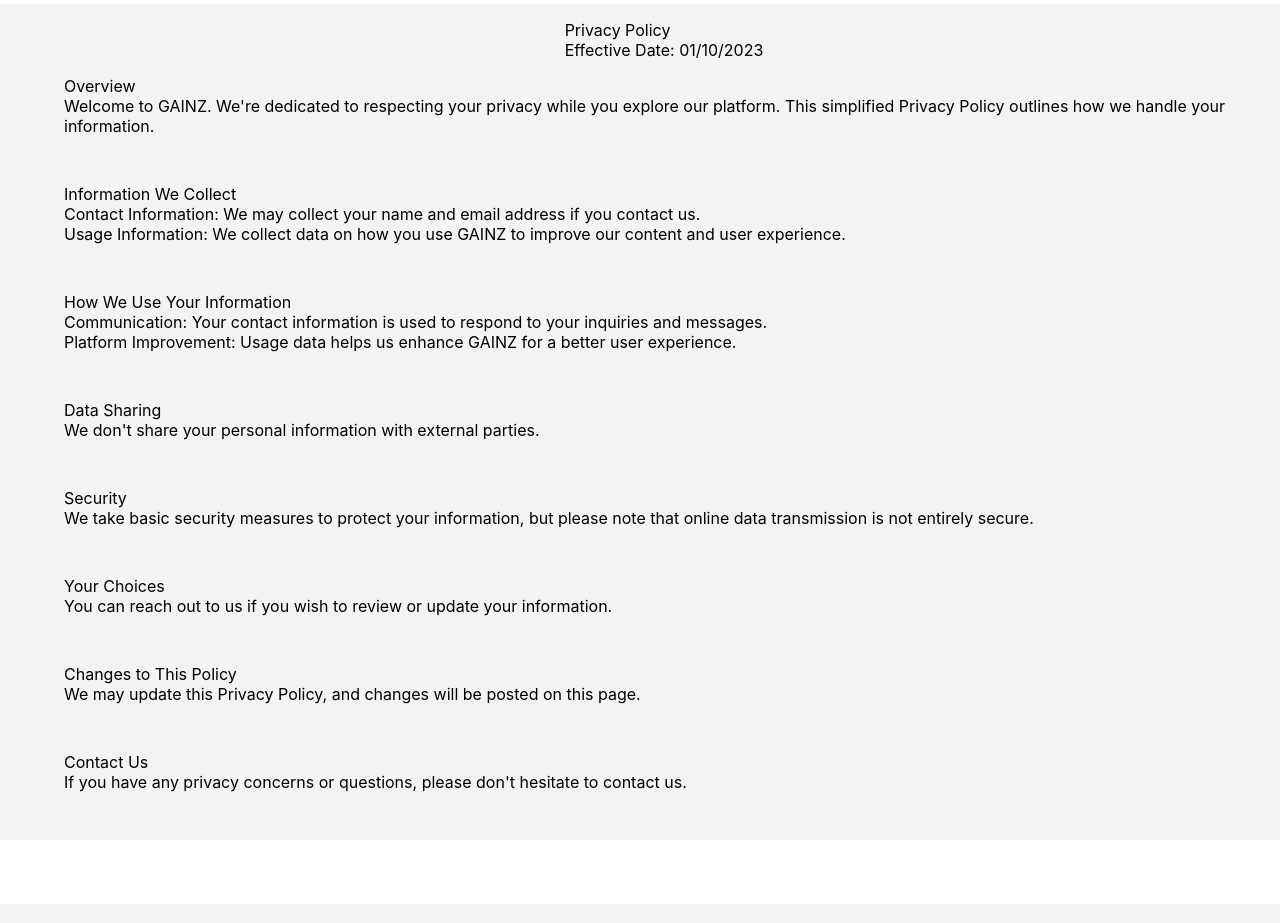
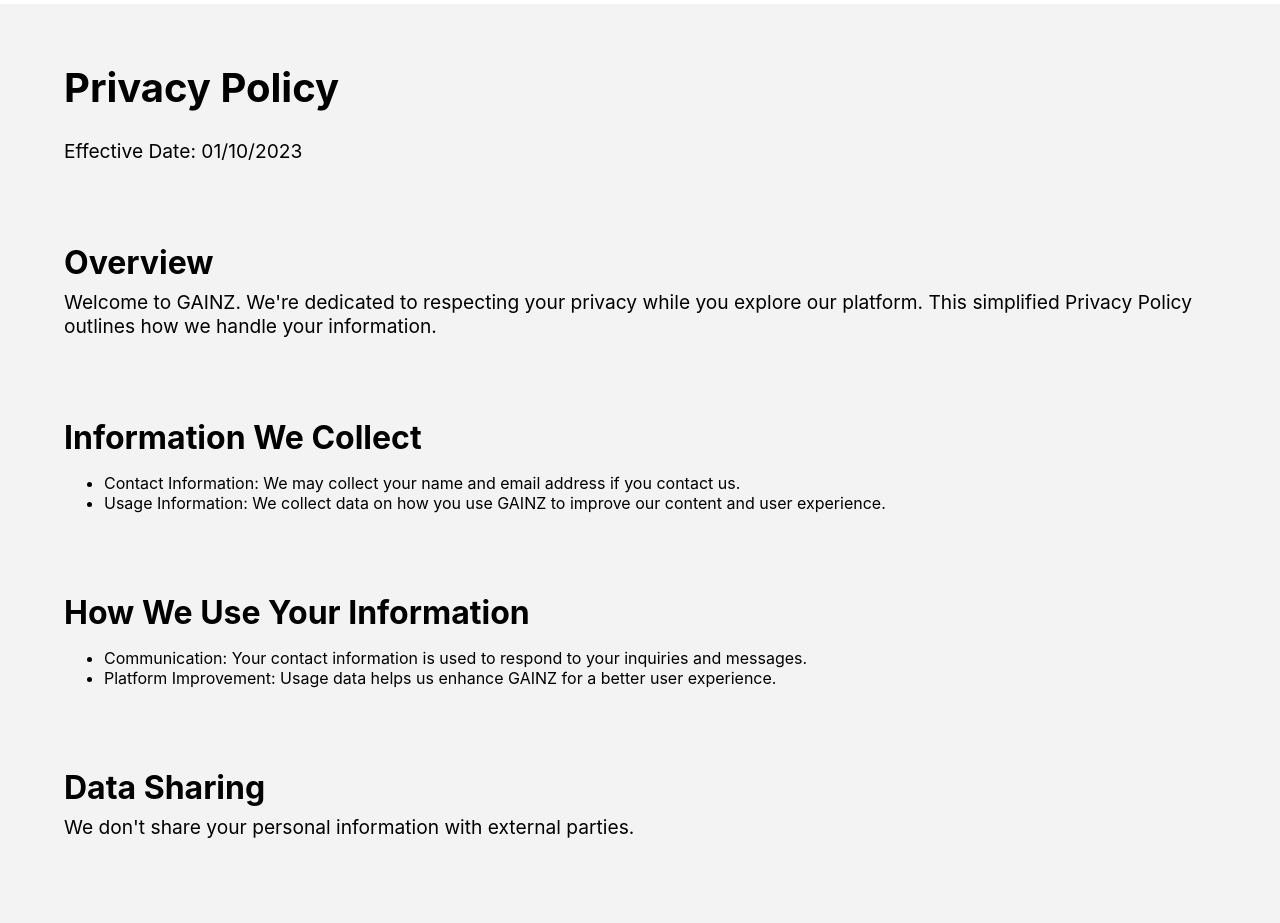
Before and after one commit to AkashSasikumar47/Gainz-Trading-Indicators, a React (Create React App) app in the folder client/: page /privacy in a window 1280 px wide. Shown: the part 120-1043 px from the top of the page. Built offline with nearby package versions, Linux system fonts and the light colour scheme.

Commit message:
Update PrivacyPolicy.js

```diff
--- a/client/src/components/Privacy/PrivacyPolicy/PrivacyPolicy.js
+++ b/client/src/components/Privacy/PrivacyPolicy/PrivacyPolicy.js
@@ -4,59 +4,47 @@
 const PrivacyPolicy = () => {
     return (
         <div className="privacy-policy-container">
-            <div className="title-section">
-                <div className="title">Privacy Policy</div>
-                <div className="effective-date">Effective Date: 01/10/2023</div>
+            <div className="section">
+                <h1>Privacy Policy</h1>
+                <p>Effective Date: 01/10/2023</p>
             </div>
             <div className="section">
-                <div className="section-title">Overview</div>
-                <div className="section-content">
-                    Welcome to GAINZ. We're dedicated to respecting your privacy while you explore our platform. This simplified Privacy Policy outlines how we handle your information.
-                </div>
+                <h2>Overview</h2>
+                <p>Welcome to GAINZ. We're dedicated to respecting your privacy while you explore our platform. This simplified Privacy Policy outlines how we handle your information.</p>
             </div>
             <div className="section">
-                <div className="section-title">Information We Collect</div>
-                <div className="section-content">
-                    Contact Information: We may collect your name and email address if you contact us.<br />
-                    Usage Information: We collect data on how you use GAINZ to improve our content and user experience.
-                </div>
+                <h2>Information We Collect</h2>
+                <ul>
+                    <li>Contact Information: We may collect your name and email address if you contact us.</li>
+                    <li>Usage Information: We collect data on how you use GAINZ to improve our content and user experience.</li>
+                </ul>
             </div>
             <div className="section">
-                <div className="section-title">How We Use Your Information</div>
-                <div className="section-content">
-                    Communication: Your contact information is used to respond to your inquiries and messages.<br />
-                    Platform Improvement: Usage data helps us enhance GAINZ for a better user experience.
-                </div>
+                <h2>How We Use Your Information</h2>
+                <ul>
+                    <li>Communication: Your contact information is used to respond to your inquiries and messages.</li>
+                    <li>Platform Improvement: Usage data helps us enhance GAINZ for a better user experience.</li>
+                </ul>
             </div>
             <div className="section">
-                <div className="section-title">Data Sharing</div>
-                <div className="section-content">
-                    We don't share your personal information with external parties.
-                </div>
+                <h2>Data Sharing</h2>
+                <p>We don't share your personal information with external parties.</p>
             </div>
             <div className="section">
-                <div className="section-title">Security</div>
-                <div className="section-content">
-                    We take basic security measures to protect your information, but please note that online data transmission is not entirely secure.
-                </div>
+                <h2>Security</h2>
+                <p>We take basic security measures to protect your information, but please note that online data transmission is not entirely secure.</p>
             </div>
             <div className="section">
-                <div className="section-title">Your Choices</div>
-                <div className="section-content">
-                    You can reach out to us if you wish to review or update your information.
-                </div>
+                <h2>Your Choices</h2>
+                <p>You can reach out to us if you wish to review or update your information.</p>
             </div>
             <div className="section">
-                <div className="section-title">Changes to This Policy</div>
-                <div className="section-content">
-                    We may update this Privacy Policy, and changes will be posted on this page.
-                </div>
+                <h2>Changes to This Policy</h2>
+                <p>We may update this Privacy Policy, and changes will be posted on this page.</p>
             </div>
             <div className="section">
-                <div className="section-title">Contact Us</div>
-                <div className="section-content">
-                    If you have any privacy concerns or questions, please don't hesitate to <span className="contact-link">contact us</span>.
-                </div>
+                <h2>Contact Us</h2>
+                <p>If you have any privacy concerns or questions, please don't hesitate to <a href="/contact">contact us</a>.</p>
             </div>
         </div>
     );
```
